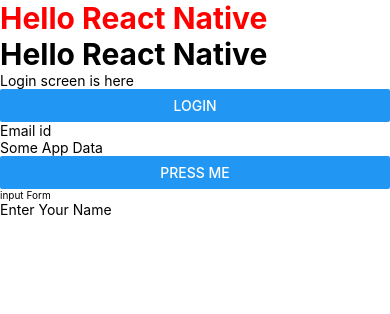
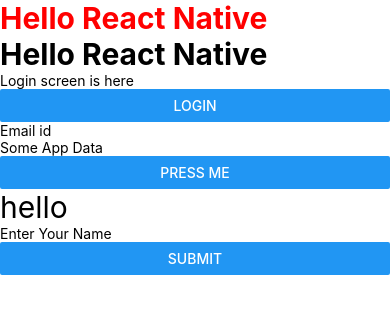
Before and after one commit to ubairnoor/REACTNEWAPP, a React Native app: screen / in a window 390 px wide. Shown: the top 314 px of the page. Built offline with nearby package versions, Linux system fonts and the light colour scheme.

Commit message:
Get Values from Input Field using State and on press get input state

```diff
--- a/components/InputForm.js
+++ b/components/InputForm.js
@@ -1,16 +1,25 @@
 import React from 'react'
-import {View,Text,TextInput} from  'react-native'
+import {View,Text,TextInput,Button} from  'react-native'
 
 
 class InputForm extends React.Component{
+    //TO Get Value from Input Field we have to Use State
+    constructor(){
+        super();
+        this.state={
+            name:"hello"
+        }
+    }
     render(){
         return (
             <View>
-                <Text style={{fontSize: 10}}>
-                    input Form
+                <Text style={{fontSize: 30}}>
+                    {this.state.name}
 
                 </Text>
-                <TextInput placeholder={"Enter Your Name"}></TextInput>
+                <TextInput placeholder={"Enter Your Name"}
+                onChangeText={(e)=>{this.setState({name:e})}} ></TextInput>
+                <Button title="submit" onPress={()=>{alert(this.state.name)}}></Button>
             </View>
         )
     }
```
